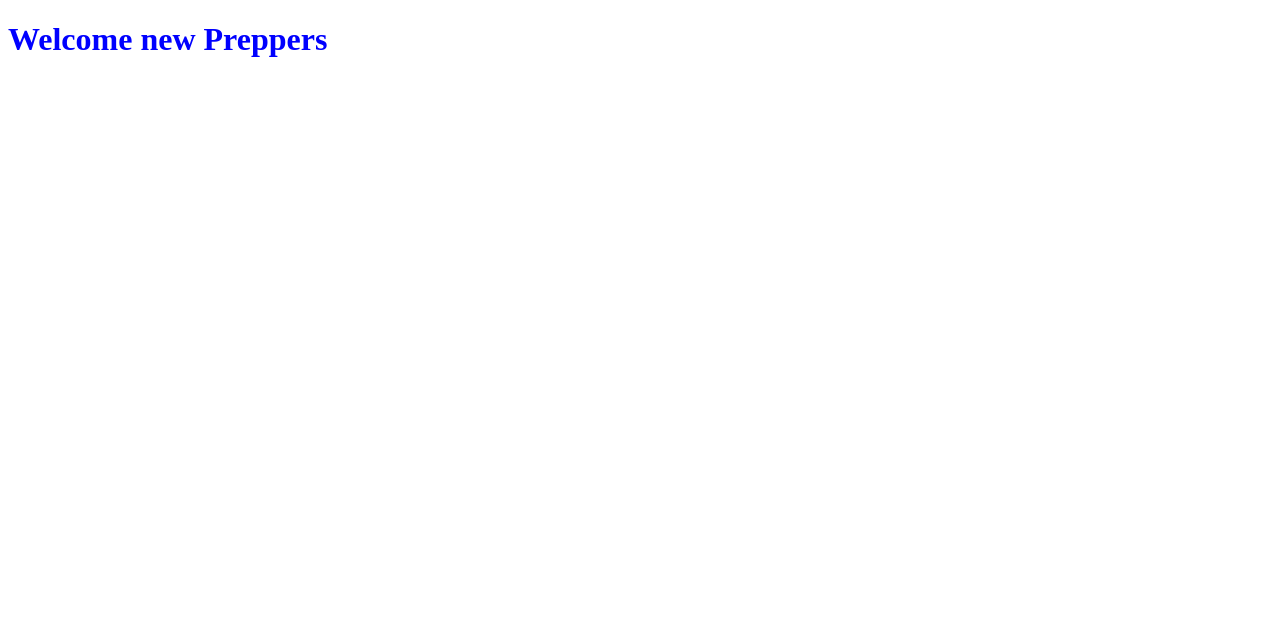
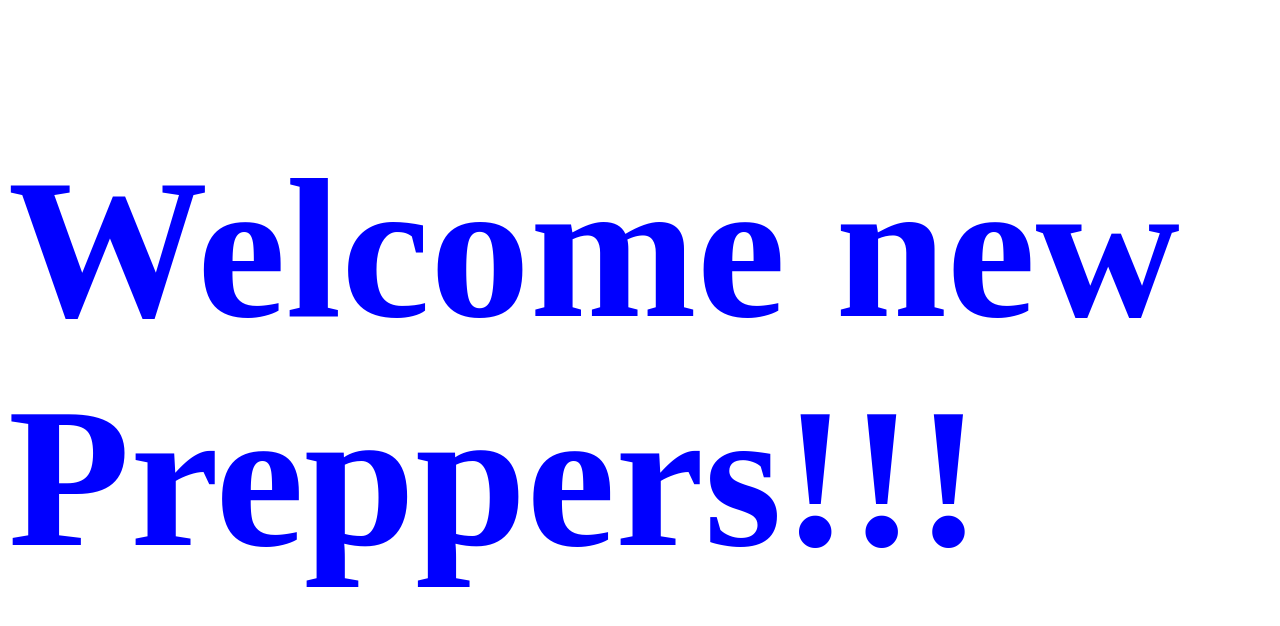
Before and after one commit to tochman/git_demo, a plain HTML site: page index.html in a window 1280 px wide. Drawn offline with Linux system fonts and the light colour scheme.

Commit message:
increases the size of welcome message

```diff
--- a/css/styles.css
+++ b/css/styles.css
@@ -1,3 +1,4 @@
 h1 {
   color: blue;
+  font-size: 200px;
 }
--- a/index.html
+++ b/index.html
@@ -6,6 +6,6 @@
     <link rel="stylesheet" href="css/styles.css">
   </head>
   <body>
-    <h1>Welcome new Preppers</h1>
+    <h1>Welcome new Preppers!!!</h1>
   </body>
 </html>
```
